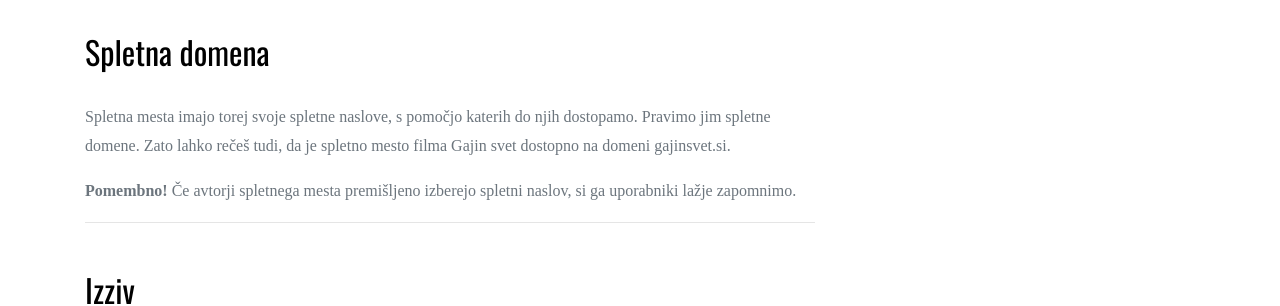
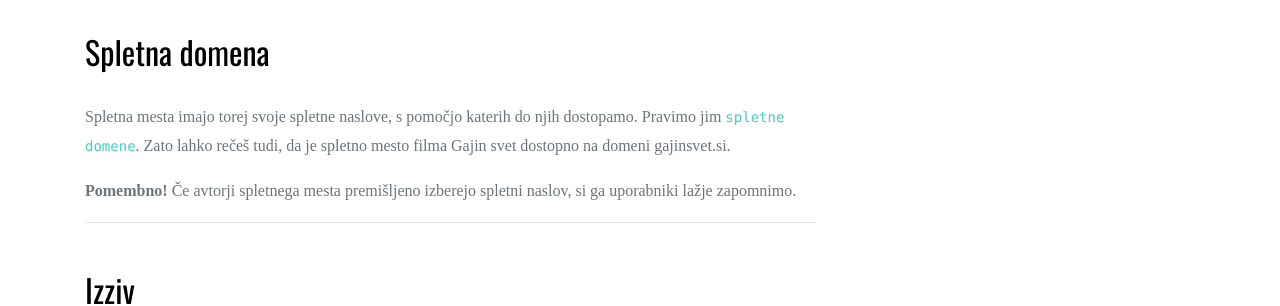
Before and after one commit to codeweeksi/gajin-svet, a Jekyll site: the page built from _posts/2018-07-03-tretja-lekcija.md, in a window 1280 px wide. Shown: the part 1549-1855 px from the top of the page. Built offline with Jekyll 4.4.1, drawn with Linux system fonts in a browser that asks for light colours; some web fonts are replaced; comment, search, counter and statistics services are not loaded.

Commit message:
edited text

```diff
--- a/_posts/2018-07-03-tretja-lekcija.md
+++ b/_posts/2018-07-03-tretja-lekcija.md
@@ -22,7 +22,7 @@ Za spletna mesta, ki so shranjena na spletnem strežniku, pravimo tudi, da `gost
 Kadar koli vpišeš `spletni naslov`, kot je npr. gajinsvet.si, v svoj `spletni brskalnik`, brskalnik sporoči strežniku, naj do tvojega računalnika pošlje vse vsebine, ki so povezane s tem spletnim naslovom. Tako si lahko ogledaš izseke iz filma, opise, seznam igralcev in vse druge informacije o filmu, ki so objavljene na tem spletnem mestu.
 
 ## Spletna domena
-Spletna mesta imajo torej svoje spletne naslove, s pomočjo katerih do njih dostopamo. Pravimo jim spletne domene. Zato lahko rečeš tudi, da je spletno mesto filma Gajin svet dostopno na domeni gajinsvet.si.
+Spletna mesta imajo torej svoje spletne naslove, s pomočjo katerih do njih dostopamo. Pravimo jim `spletne domene`. Zato lahko rečeš tudi, da je spletno mesto filma Gajin svet dostopno na domeni gajinsvet.si.
 
 **Pomembno!** Če avtorji spletnega mesta premišljeno izberejo spletni naslov, si ga uporabniki lažje zapomnimo.
 
```
